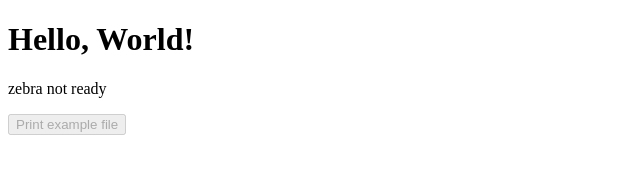
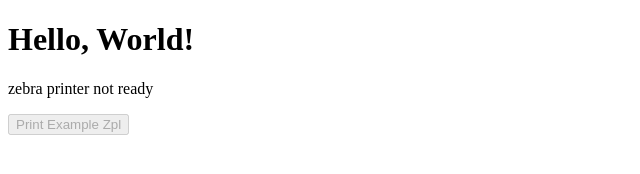
Before and after one commit to tnrich/zplTryout, a website: page index.html in a window 1280 px wide. Shown: the full height of the page, 0-640 px from the left. Drawn offline with Linux system fonts and the light colour scheme.

Commit message:
a bit of clean up

```diff
--- a/index.html
+++ b/index.html
@@ -2,11 +2,11 @@
 <!DOCTYPE html>
 <html>
   <head>
-    <title>My First HTML Page</title>
+    <title>Zebra Printer Example Page</title>
   </head>
   <body>
     <h1>Hello, World!</h1>
-    <p id="status">zebra not ready</p>
-    <button disabled class="print">Print example file</button>
+    <p id="status">zebra printer not ready</p>
+    <button disabled id="print">Print Example Zpl</button>
   </body>
 </html>
--- a/package.json
+++ b/package.json
@@ -1,6 +1,6 @@
 {
   "scripts": {
-    "dev": "vite"
+    "start": "vite"
   },
   "dependencies": {
     "browserprint-es": "^0.0.4",
```
Also changed, not shown: index.js (+13 -23 lines), README.md (added), 2 other files.
